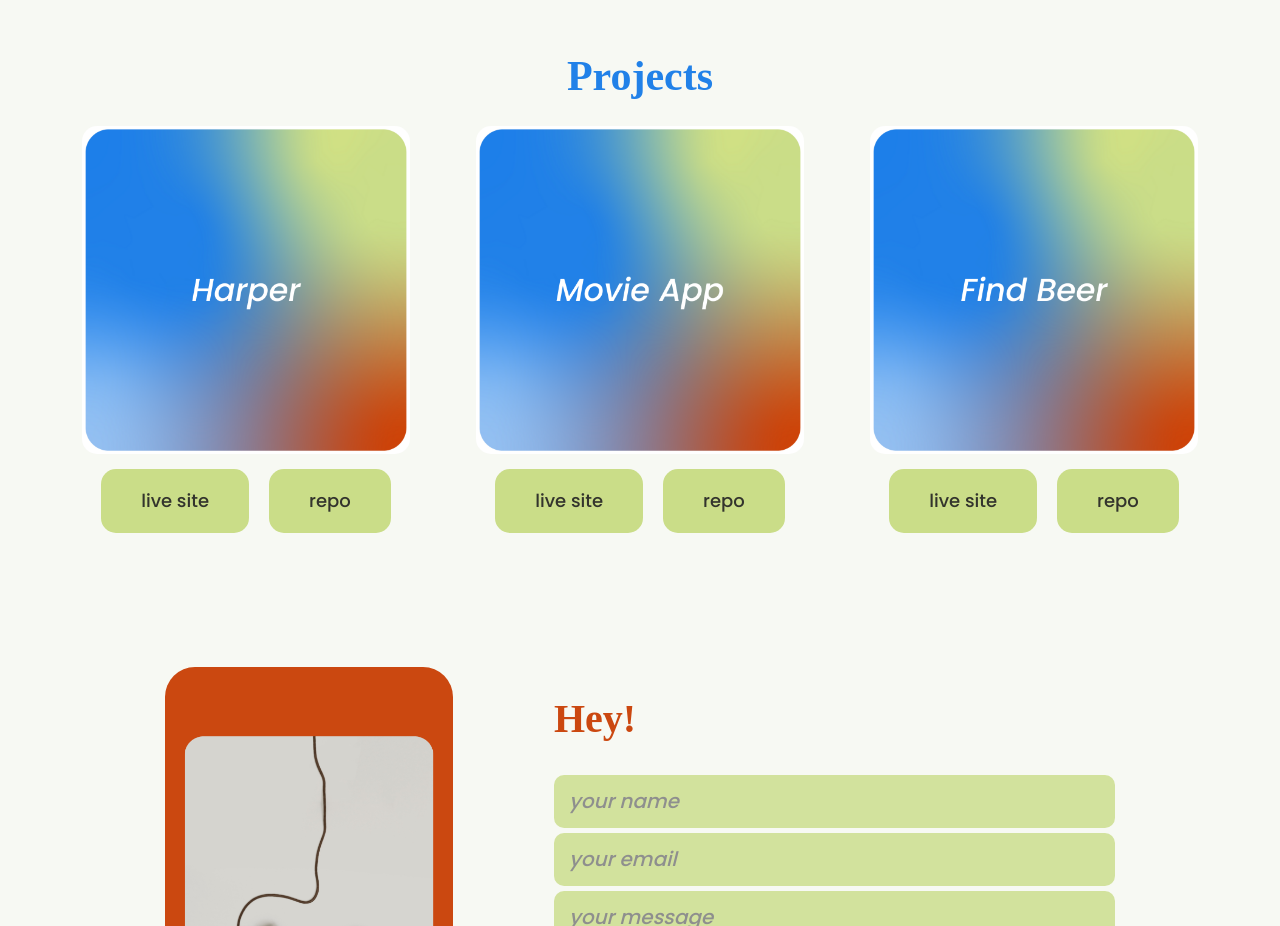
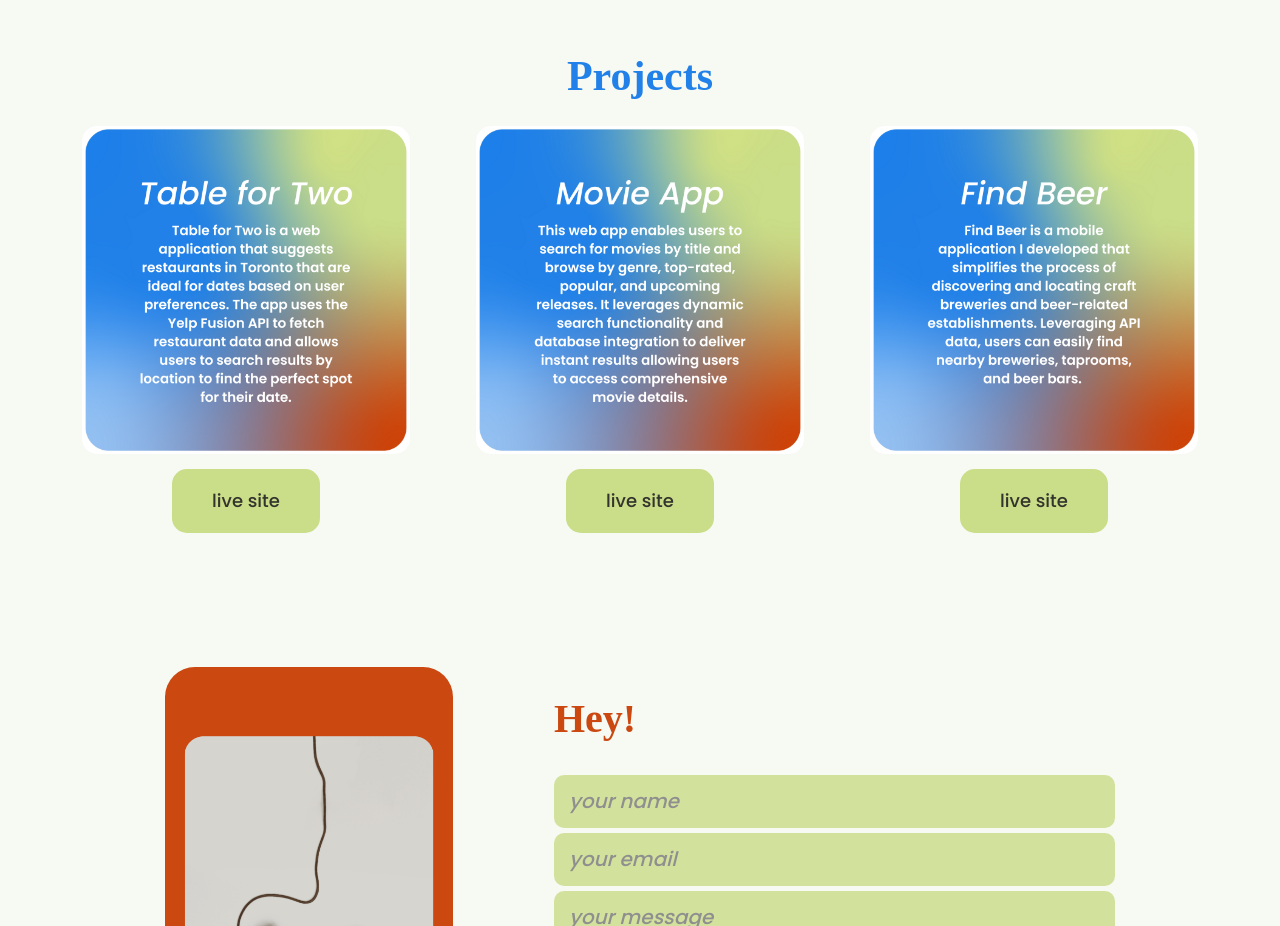
Before and after one commit to juliarwong/portfolio, a website with bundled scripts: page index.html in a window 1280 px wide. Shown: the part 2420-3346 px from the top of the page. Built offline with nearby package versions, Linux system fonts and the light colour scheme; a web font is replaced by a local one.

Commit message:
added new tile cards and updated links in project section

```diff
--- a/index.html
+++ b/index.html
@@ -107,24 +107,21 @@
                 <h2>Projects</h2>
                 <ul class="projects">
                     <li class="projectOne">
-                        <img src="./assets/1.png" alt="title card for Harper project">
+                        <img src="./assets/table-for-two.png" alt="title card for Table for Two">
                         <ul class="projectButtons">
-                            <li><a href="" class="button">live site</a></li>
-                            <li><a href="" class="button">repo</a></li>
+                            <li><a href="https://julia-wong-project-3.netlify.app/" class="button">live site</a></li>
                         </ul>
                     </li>
                     <li class="projectTwo">
-                        <img src="./assets/2.png" alt="title card for movie app project">
+                        <img src="./assets/movie-app.png" alt="title card for movie app project">
                         <ul class="projectButtons">
                             <li><a href="" class="button">live site</a></li>
-                            <li><a href="" class="button">repo</a></li>
                         </ul>
                     </li>
                     <li class="projectThree">
-                        <img src="./assets/3.png" alt="title card for find beer app">
+                        <img src="./assets/find-beer.png" alt="title card for find beer app">
                         <ul class="projectButtons">
                             <li><a href="" class="button">live site</a></li>
-                            <li><a href="" class="button">repo</a></li>
                         </ul>
                     </li>
                 </ul>
```
Also changed, not shown: assets/find-beer.png (added), assets/movie-app.png (added), assets/table-for-two.png (added).
